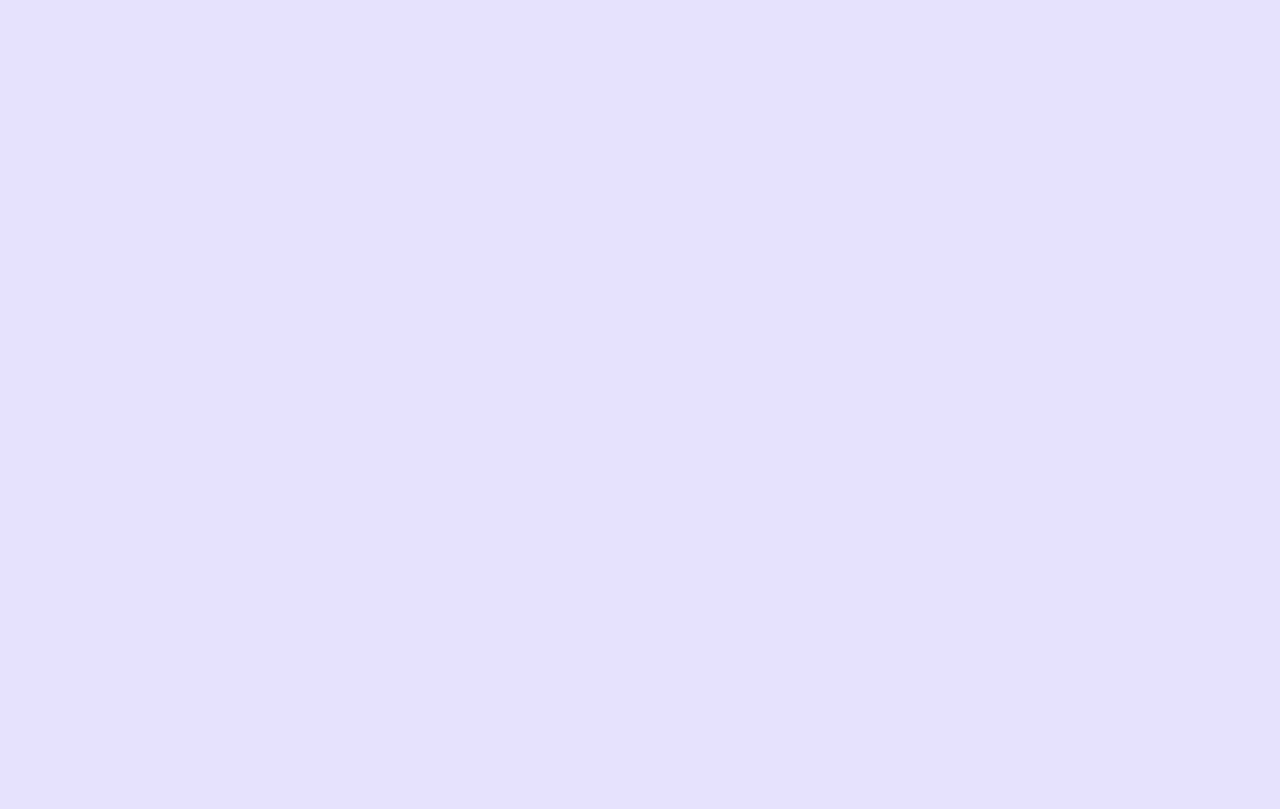
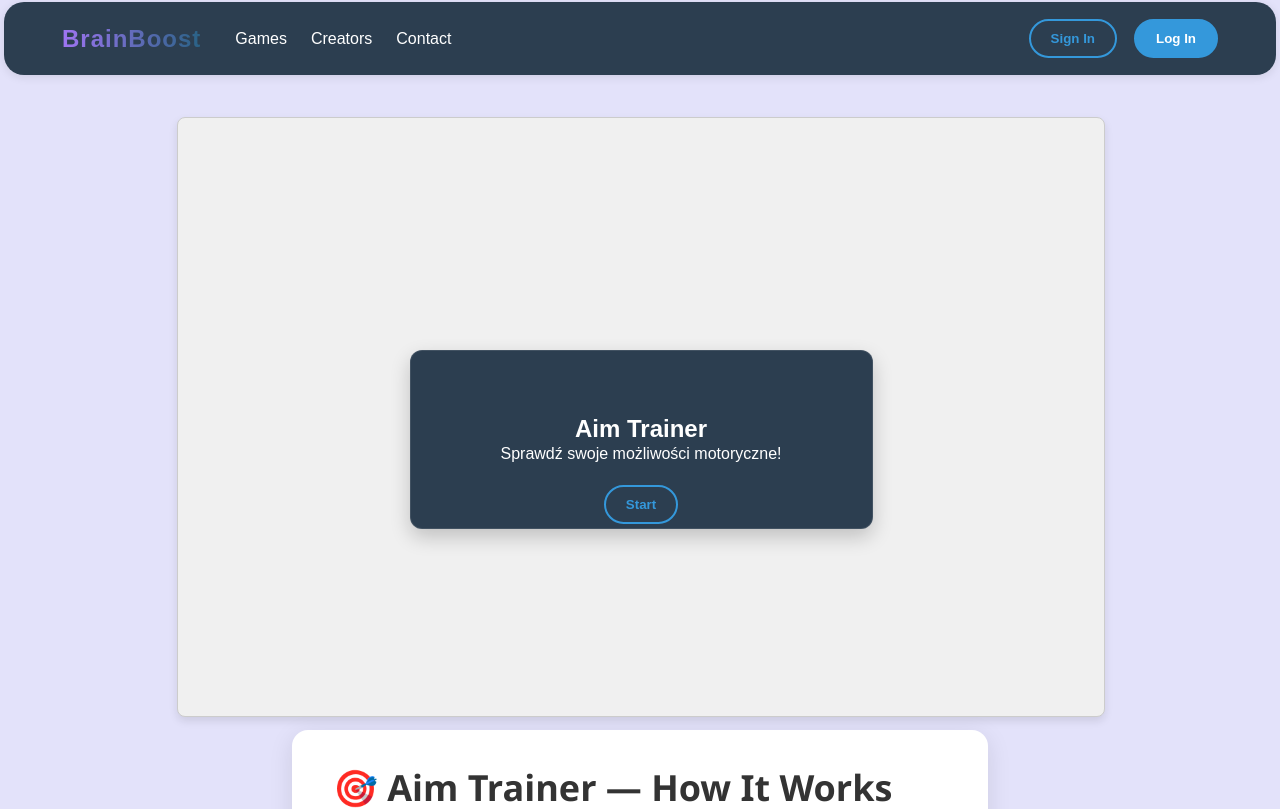
Before and after one commit to kacrro/BrainBoost, a React (Create React App) app: page /game/AimTrainer in a window 1280 px wide. Before the commit this address had no page. Shown: the top 809 px of the page. Built offline with nearby package versions, Linux system fonts and the light colour scheme.

Commit message:
update routing for Aim Trainer and enhance Navbar with link to home

```diff
--- a/src/App.tsx
+++ b/src/App.tsx
@@ -10,7 +10,7 @@
         <Router>
             <Routes>
             <Route path="/" element={<MainPage/>}/>
-            <Route path="/AimTrainer" element={<AimTrainerPage/>} />
+            <Route path="/game/AimTrainer" element={<AimTrainerPage/>} />
             <Route path="/game/sequence-memory" element={<SequenceMemoryPage />} />
             </Routes>
         </Router>
--- a/src/components/Navbar.tsx
+++ b/src/components/Navbar.tsx
@@ -1,6 +1,6 @@
-import React, {useState} from 'react';
+import React, { useState } from 'react';
+import { Link } from 'react-router-dom';
 import '../styles/Navbar.css';
-
 const Navbar: React.FC = () => {
   const [isMenuOpen, setIsMenuOpen] = useState(false);
 
@@ -12,7 +12,9 @@
     <nav className="navbar">
       <div className="navbar-container">
         <div className="navbar-left">
-          <span className="navbar-brand">BrainBoost</span>
+          <Link to="/" className="navbar-brand">
+            BrainBoost
+          </Link>
           <ul className={`navbar-links ${isMenuOpen ? 'active' : ''}`}>
             <li><a href="#games" onClick={toggleMenu}>Games</a></li>
             <li><a href="#creators" onClick={toggleMenu}>Creators</a></li>
```
Also changed, not shown: public/images/reflex-game.jpg.
